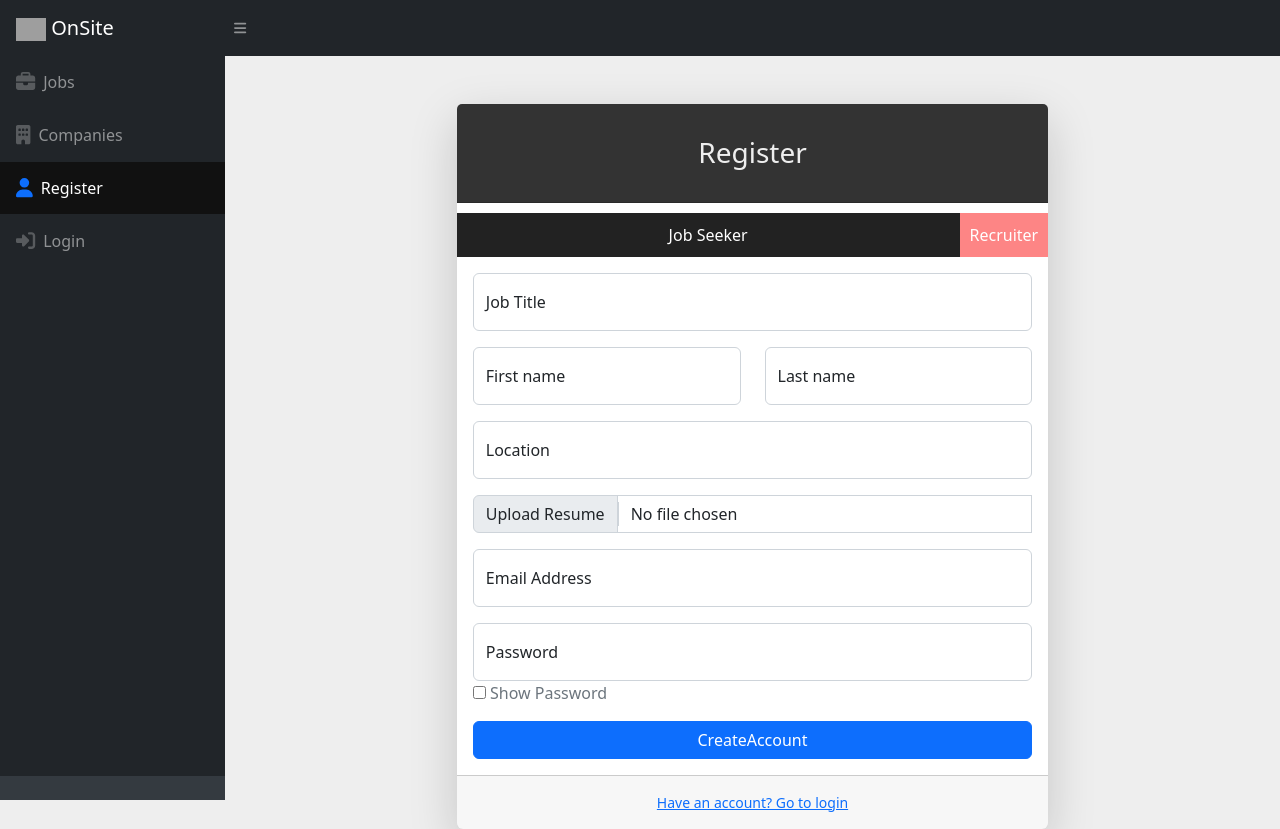
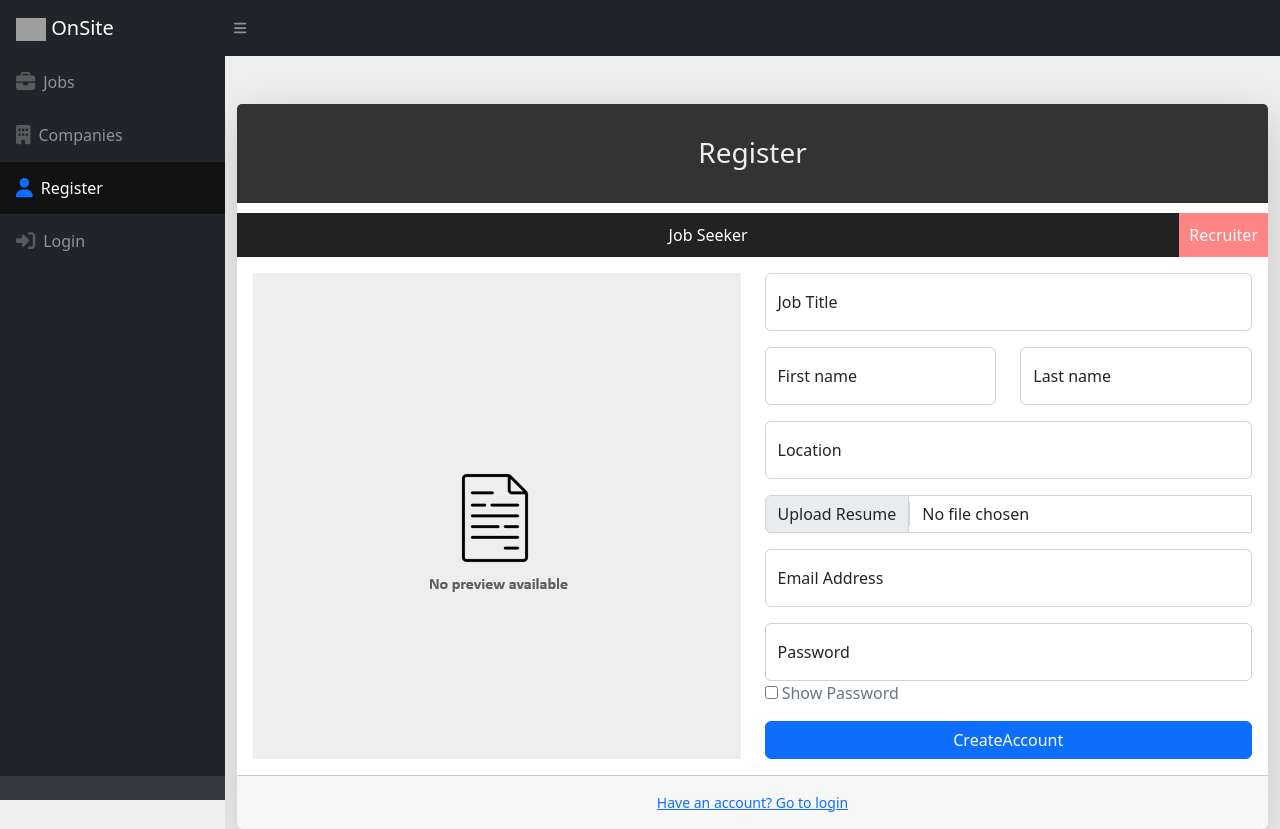
Before and after one commit to adrian007i/onsite, a Django app: page /register in a window 1280 px wide. Run offline with Django 5.2, Linux system fonts and the light colour scheme; some libraries are stand-ins or nearby versions; grey boxes are pictures that could not be loaded.

Commit message:
preview resume upon user registration

```diff
--- a/app/public/views.py
+++ b/app/public/views.py
@@ -110,7 +110,7 @@ def register_ajax(request):
 
         try:
             obj = boto3.client("s3",aws_access_key_id=os.getenv("AWS_KEY"),  aws_secret_access_key= os.getenv("AWS_SECRET"), region_name="us-east-1")
-            obj.upload_fileobj(request.FILES.get("resume_logo"), "onsite-job", u.resume_logo)
+            obj.upload_fileobj(request.FILES.get("resume_logo"), "onsite-job", u.resume_logo,ExtraArgs={"ContentType": "application/pdf"})
         except Exception as e:
             return JsonResponse({"resume_logo" : "Could not attach! Try Later"} , status=400)
 
@@ -124,14 +124,14 @@ def register_ajax(request):
             return JsonResponse({"redirect" : "/jobs"})
 
     except ValidationError as e:
-        print(e.message_dict)
         return JsonResponse(e.message_dict , status=400)
     except Exception as e:
         return JsonResponse({"server" : "Something went wrong. Try Later!"} , status=400)
 
 @login_required
 def profile(request):
-    return render(request , "public/profile.html")
+
+    return render(request , "public/profile.html", {"S3_ACCESS_POINT": os.getenv("S3_ACCESS_POINT")})
 
 @login_required
 def profile_ajax(request):
--- a/static/custom/styles.css
+++ b/static/custom/styles.css
@@ -314,3 +314,22 @@ input[type=file]::file-selector-button {
     padding: 0px;
 
 }
+
+label[for="inputGroupFile01"]{
+    cursor: pointer;
+}
+
+.preview_label{
+    background: #eee;
+    display: flex;
+    height: 100%;
+    background-image: url(/static/images/drag_drop.png);
+    background-repeat: no-repeat;
+    background-position: 50%;
+    transition: ease-in .2s;
+}
+
+.preview_label:hover{
+    background-color: #ddd;
+    transition: ease-in .2s;
+}
--- a/static/js/customScripts.js
+++ b/static/js/customScripts.js
@@ -104,16 +104,32 @@ const formatter = new Intl.NumberFormat('en-US', {
 });
 
 
-function updateFileName(input, display) {
-    let file_Name_Display = document.getElementById(display);
-    if (input.files.length > 0) {
-        file_Name_Display.innerText = input.files[0].name;
-        file_Name_Display.classList.remove("bg-light");
-        file_Name_Display.classList.add("bg-success", "text-white");
-    }
-    else {
-        file_Name_Display.innerText = "No File Selected";
-        file_Name_Display.classList.remove("bg-success", "text-white");
-        file_Name_Display.classList.add("bg-light", "text-secondary");
+// function updateFileName(input, display) {
+//     let file_Name_Display = document.getElementById(display);
+//     if (input.files.length > 0) {
+//         file_Name_Display.innerText = input.files[0].name;
+//         file_Name_Display.classList.remove("bg-light");
+//         file_Name_Display.classList.add("bg-success", "text-white");
+//     }
+//     else {
+//         file_Name_Display.innerText = "No File Selected";
+//         file_Name_Display.classList.remove("bg-success", "text-white");
+//         file_Name_Display.classList.add("bg-light", "text-secondary");
+//     }
+// }
+
+const setPreview = (target) => {
+
+
+    const file = target.files;
+
+    if(file.length === 0 ){
+        $("#toggle_preview label").removeClass("d-none");
+        $("#toggle_preview iframe").addClass("d-none");
+    }else{
+        const fileURL = URL.createObjectURL(file[0]);
+        document.getElementById('file_preview').src = fileURL;
+        $("#toggle_preview label").addClass("d-none");
+        $("#toggle_preview iframe").removeClass("d-none");
     }
 }
--- a/templates/public/register.html
+++ b/templates/public/register.html
@@ -6,7 +6,7 @@
     <main>
         <div class="container">
             <div class="row justify-content-center">
-                <div class="col-lg-7">
+                <div class="col-lg-12">
 
                     <div class="card shadow-lg border-0 rounded-lg mt-5">
                         <div class="card-header">
@@ -22,7 +22,12 @@
                             <form novalidate method="post" id="userForm" enctype="multipart/form-data">
                                 {% csrf_token %}
                                 <input type="hidden" name="role" value="user">
-
+                                <div class="row">
+                                    <div class="col-sm-6" id="toggle_preview">
+                                        <label for="inputGroupFile01" class="preview_label"></label>
+                                        <iframe id="file_preview" class="d-none" frameborder="0" width="100%" height="100%"></iframe>
+                                    </div>
+                                    <div class="col-sm-6">
                                         <div class="form-floating mb-3" id="headline">
                                             <input type="hidden" name="headline">
                                             <input type="text" placeholder="" class="form-control capitalize" onblur="setTimeout(() => {blurDrop('headline')}, 500);" onfocus="focusDrop(this)" onkeyup="debouncedOnInput(this, 'search_job_title_ajax')" required>
@@ -63,7 +68,7 @@
                                             <label for="inputGroupFile01" class="input-group-text ">
                                                 Upload Resume
                                             </label>
-                                    <input type="file" accept="application/pdf" name="resume_logo" class="form-control" id="inputGroupFile01" aria-describedby="inputGroupFileAddon01" onchange="updateFileName(this,'fileNameDisplay')" required>
+                                            <input type="file" accept="application/pdf" name="resume_logo" class="form-control" id="inputGroupFile01" aria-describedby="inputGroupFileAddon01" onchange="setPreview(this)"required>
                                             <div class="invalid-feedback" id="resume_logo_error"></div>
                                         </div>
 
@@ -86,6 +91,9 @@
                                         <div class="col-sm-12">
                                             <button class="btn btn-primary w-100 submit_btn" type="submit">CreateAccount</button>
                                         </div>
+                                    </div>
+                                </div>
+
                             </form>
                             <form novalidate method="post" class=" d-none" id="recruiterForm">
                                 {% csrf_token %}
```
Also changed, not shown: templates/public/profile.html (+20 -7 lines), static/images/drag_drop.png (added). Lines whose indentation alone changed are shown as unchanged.
